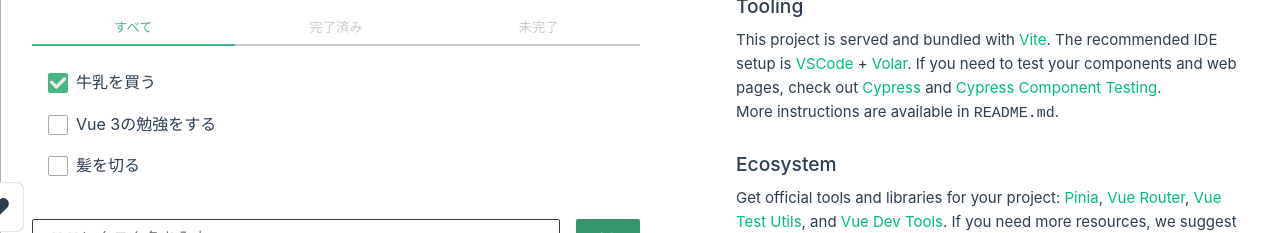
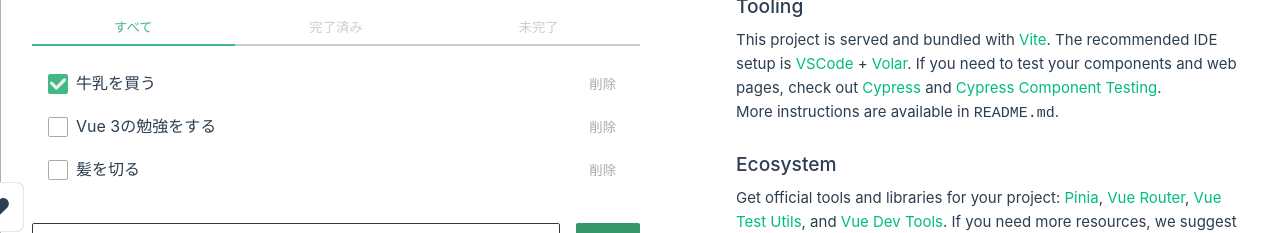
Before and after one commit to cp-20/naro-lecture-app, a Vue app: page / in a window 1280 px wide. Shown: the part 193-426 px from the top of the page. Built offline with nearby package versions, Linux system fonts and the light colour scheme.

Commit message:
🚧 タスクを削除できるように

```diff
--- a/src/components/TodoList/TodoList.vue
+++ b/src/components/TodoList/TodoList.vue
@@ -43,7 +43,7 @@ watch(items, () => {
       </button>
     </div>
     <TodoListItem v-for="item in currentItems" :key="item.id" :item="item"
-      :switch-state="(state: boolean) => item.done = state" />
+      :switch-state="(state: boolean) => item.done = state" :delete-item="() => items.splice(items.indexOf(item), 1)" />
     <div class="spacer"></div>
     <TodoListInput
       :add-task="(taskName: string) => items.push({ id: Date.now() + Math.random(), name: taskName, done: false })"
--- a/src/components/TodoList/TodoListItem.vue
+++ b/src/components/TodoList/TodoListItem.vue
@@ -1,7 +1,11 @@
 <script setup lang="ts">
 import type { Item } from '@/components/TodoList/TodoList.vue';
 
-defineProps<{ item: Item, switchState: (state: boolean) => void }>();
+defineProps<{
+  item: Item;
+  switchState: (state: boolean) => void;
+  deleteItem: () => void;
+}>();
 </script>
 
 <template>
@@ -14,6 +18,7 @@ defineProps<{ item: Item, switchState: (state: boolean) => void }>();
       </svg>
     </div>
     <span class="task-name">{{ item.name }}</span>
+    <button class="delete-button" @click="deleteItem">削除</button>
   </label>
 </template>
 
@@ -67,4 +72,18 @@ defineProps<{ item: Item, switchState: (state: boolean) => void }>();
 .task-name {
   font-size: 16px;
 }
+
+.delete-button {
+  margin-left: auto;
+  padding: 4px 8px;
+  border-radius: 2px;
+  border: none;
+  background-color: transparent;
+  color: #aaa;
+  cursor: pointer;
+}
+
+.delete-button:hover {
+  background-color: rgba(128, 128, 128, .2);
+}
 </style>
```
